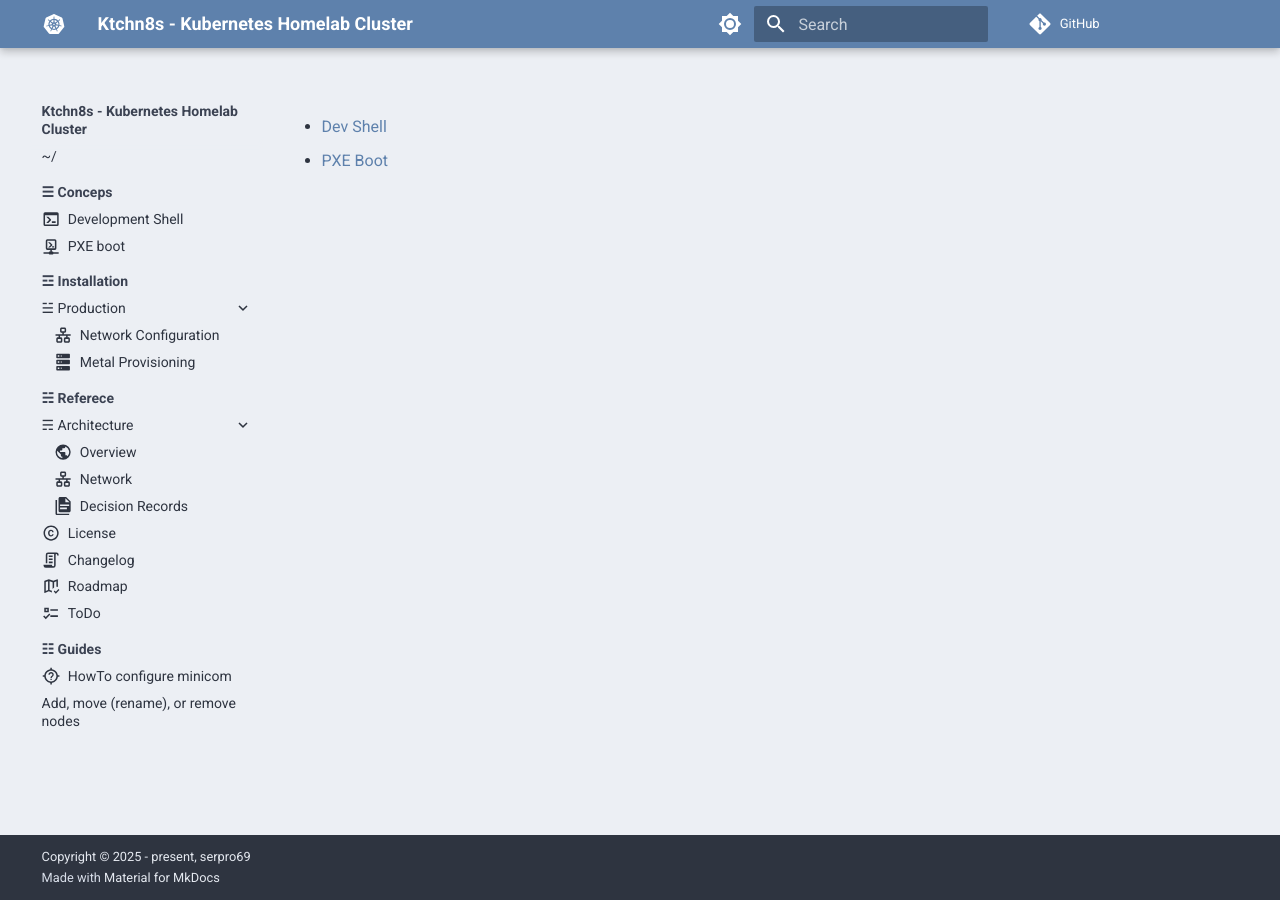
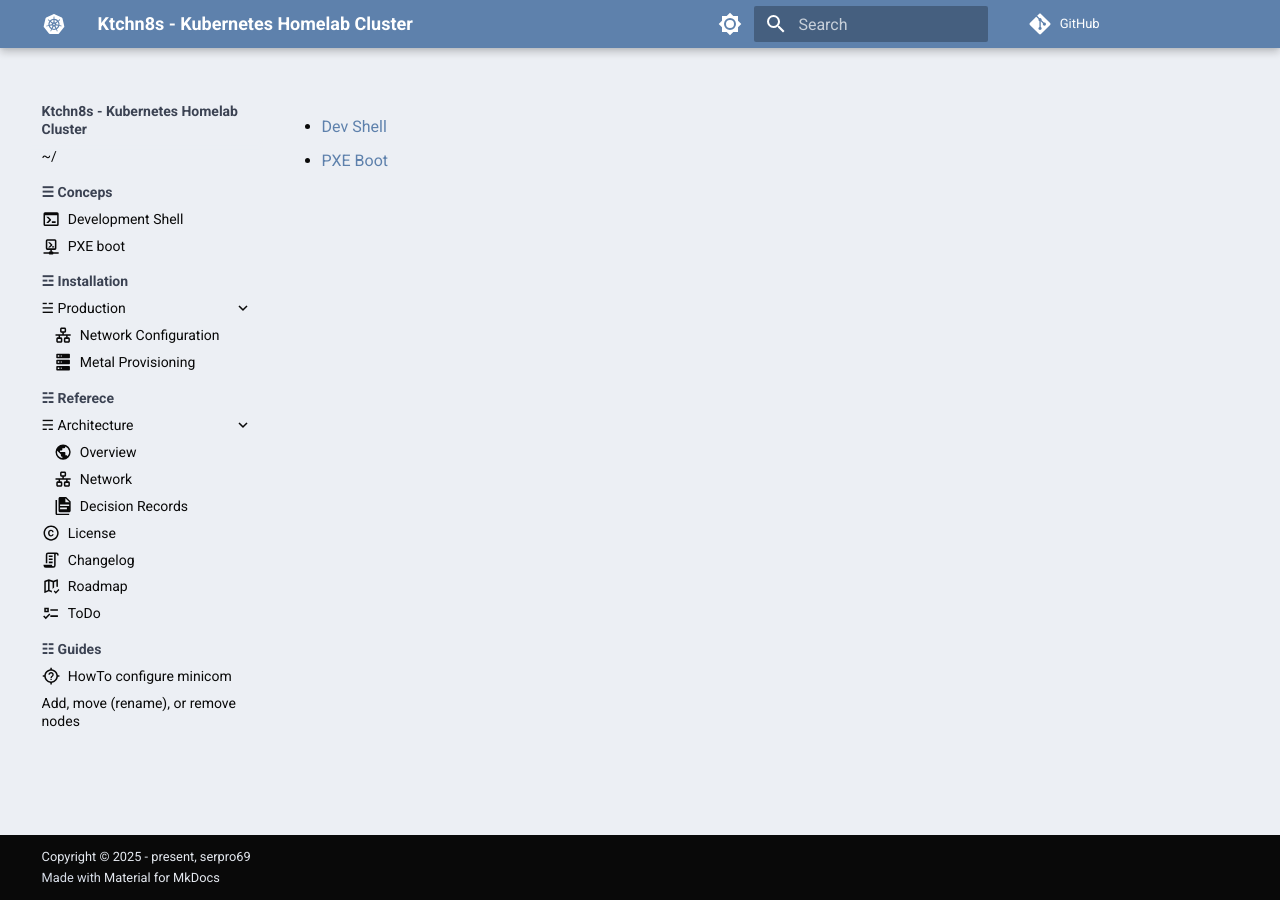
Before and after one commit to serpro69/ktchn8s, an MkDocs documentation site: the page built from docs/concepts/index.md, in a window 1280 px wide. Built offline with MkDocs 1.6.1 and Material for MkDocs 9.7.7, drawn with Linux system fonts in a browser that asks for light colours; comment, search, counter and statistics services are not loaded.

Commit message:
Change nord0 color to match the logo

```diff
--- a/docs/assets/stylesheets/nord.css
+++ b/docs/assets/stylesheets/nord.css
@@ -26,7 +26,7 @@
 /* Define Nord palette as global CSS variables for easier referencing */
 :root {
   /* Hex colors */
-  --color-nord-dark0: #2e3440;
+  --color-nord-dark0: #090909; /* match the logo instead of using original nord0 */
   --color-nord-dark1: #3b4252;
   --color-nord-dark2: #434c5e;
   --color-nord-dark3: #4c566a;
```
